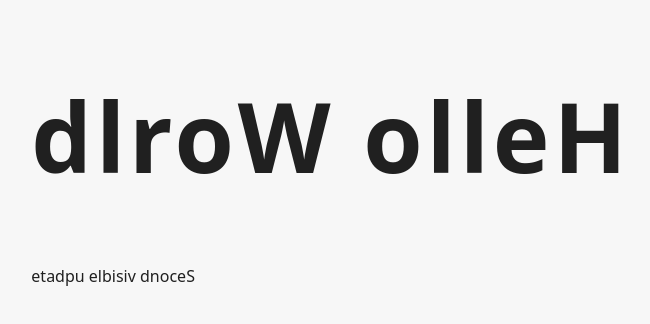
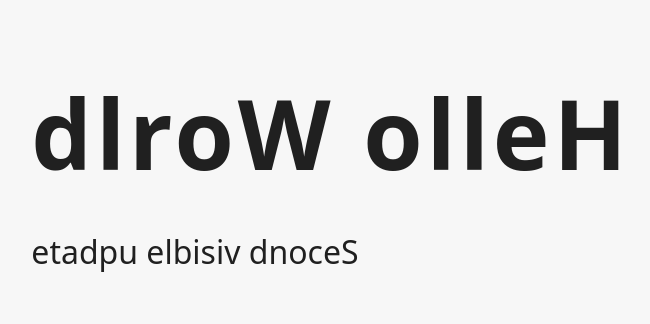
Before and after one commit to shingchan95/etis-dlrow-olleh, a plain HTML site: page index.html in a window 1280 px wide. Shown: the part 246-570 px from the top of the page, without its empty margins (309-959 px from the left). Drawn offline with Linux system fonts and the light colour scheme.

Commit message:
Deploy second reversed-text update

```diff
--- a/styles.css
+++ b/styles.css
@@ -16,3 +16,8 @@ h1 {
   font-size: clamp(2.5rem, 10vw, 6rem);
   letter-spacing: 0.04em;
 }
+
+p {
+  margin-top: -2rem;
+  font-size: clamp(1.25rem, 4vw, 2rem);
+}
```
